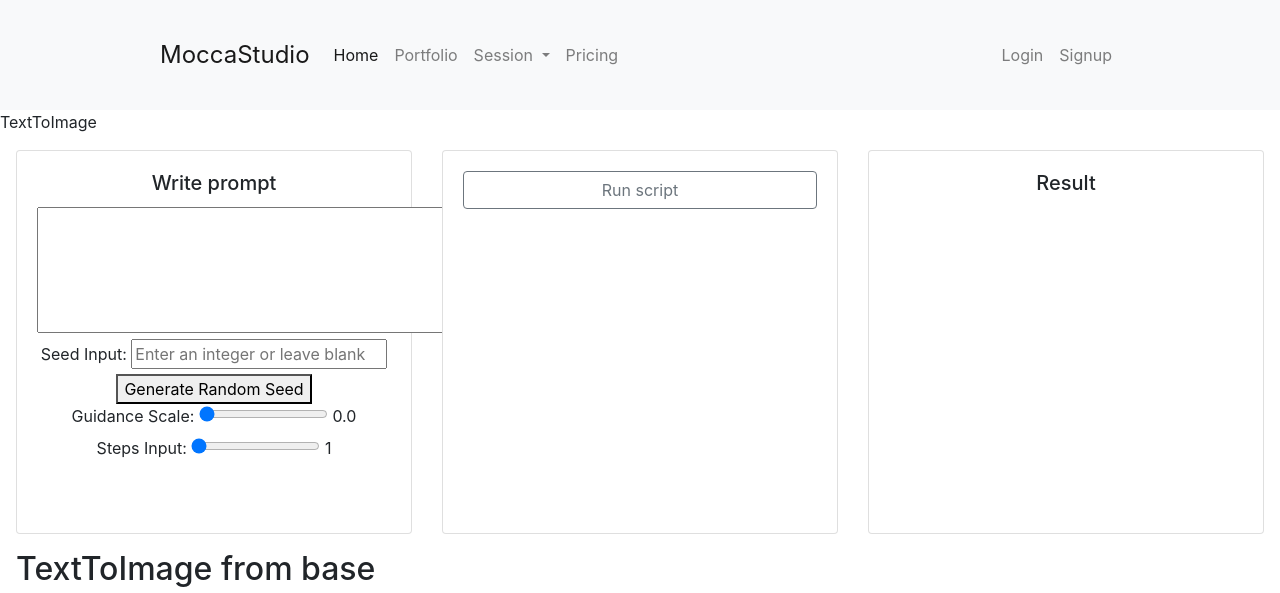
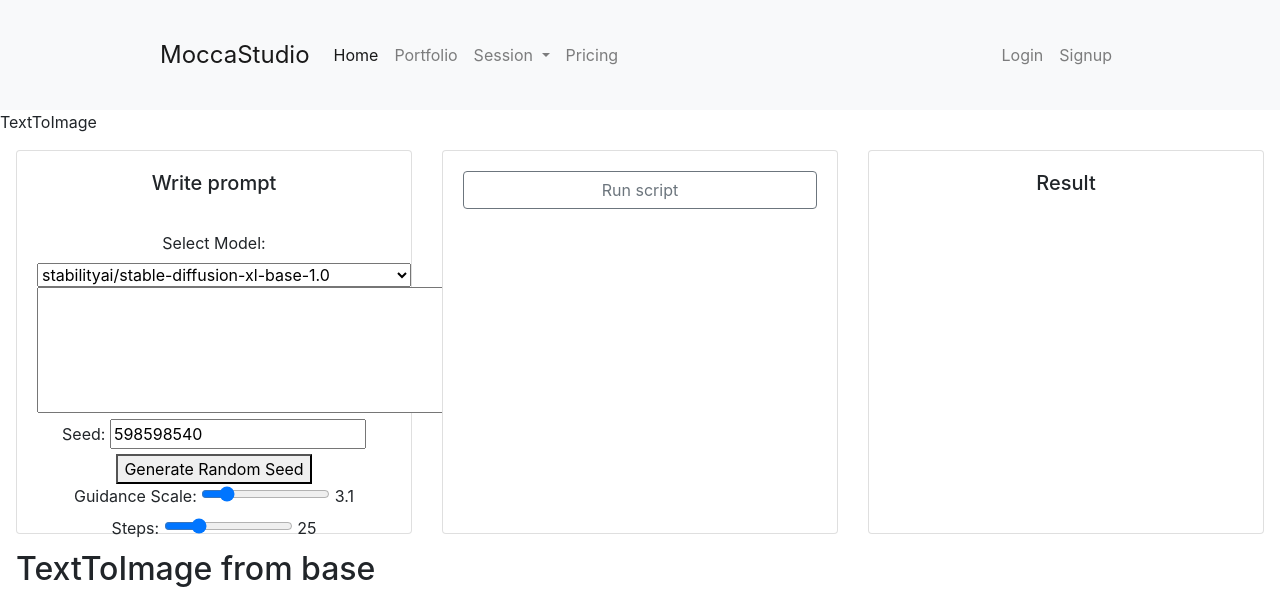
Before and after one commit to matorolll/inzynierka, a Django app: page /gan_control_panel/text_to_image/ in a window 1280 px wide. Shown: the top 593 px of the page. Run offline with Django 4.2, Linux system fonts and the light colour scheme; data comes from the database, SQL or seed files in the repository; both versions use the stored data as it was after the commit; some libraries are stand-ins or nearby versions.

Commit message:
Adding model change to tti

```diff
--- a/gan/templates/gan/control_panel/text_to_image.html
+++ b/gan/templates/gan/control_panel/text_to_image.html
@@ -16,19 +16,28 @@
                         <form id="myForm" method="post" action="{% url 'tti_run' %}">
                             {% csrf_token %}
                             <h5 class="card-title">Write prompt</h5>
+                            </br>
+                            <label for="model_input">Select Model:</label>
+                            <select name="model_input" id="model_input">
+                                <option value="stabilityai/stable-diffusion-xl-base-1.0">stabilityai/stable-diffusion-xl-base-1.0</option>
+                                <option value="stabilityai/stable-diffusion-2-1">stabilityai/stable-diffusion-2-1</option>
+                                <option value="runwayml/stable-diffusion-v1-5">runwayml/stable-diffusion-v1-5</option>
+                                <option value="kandinsky-community/kandinsky-2-2-decoder">kandinsky-community/kandinsky-2-2-decoder</option>
+                            </select>
+                            </br>
                             <textarea name="text_input" rows="5" cols="60" required></textarea>
                             </br>
-                            <label for="seed_input">Seed Input:</label>
-                            <input type="number" name="seed_input" id="seed_input" placeholder="Enter an integer or leave blank for random">
+                            <label for="seed_input">Seed:</label>
+                            <input type="number" name="seed_input" id="seed_input" value="598598540">
                             <button type="button" onclick="generateRandomSeed()">Generate Random Seed</button>
                             </br>
                             <label for="guidance_scale_input">Guidance Scale:</label>
-                            <input type="range" name="guidance_scale_input" id="guidance_scale_input" min="0.0" max="20.0" step="0.1" value="0.0">
-                            <output for="guidance_scale_input">0.0</output>
+                            <input type="range" name="guidance_scale_input" id="guidance_scale_input" min="0.0" max="20.0" step="0.1" value="3.1">
+                            <output for="guidance_scale_input">3.1</output>
                             </br>
-                            <label for="steps_input">Steps Input:</label>
-                            <input type="range" name="steps_input" id="steps_input" min="1" max="100" value="1">
-                            <output for="steps_input">1</output>
+                            <label for="steps_input">Steps:</label>
+                            <input type="range" name="steps_input" id="steps_input" min="1" max="100" value="25">
+                            <output for="steps_input">25</output>
                         </form>
                     </div>
                 </div>
@@ -84,12 +93,8 @@
         texttoimage.style = 'max-height: 100px';
         document.getElementById('texttoimage_image_from_base').appendChild(texttoimage);
     })
-            .catch(error => {
-                console.error('Error:', error);
-            });
+    .catch(error => { console.error('Error:', error)});
 }
-
-
 
 function generateRandomSeed() {
     var randomSeed = Math.floor(Math.random() * 1000000000) + 1;
--- a/gan/views.py
+++ b/gan/views.py
@@ -5,12 +5,13 @@ from main.models import Photo, Session
 from .models import esrganPhoto, texttoimagePhoto, imagetoimagePhoto
 from django.core.files.base import ContentFile
 from django.core.files.uploadedfile import InMemoryUploadedFile
+import numpy
 
 #views build
 #modules_name :
 #   _view - views of modules site
 #   _run  - checking post, running script ,returning json
-#   _script  - load heavy modules, executing heavy script, returning image
+#   _script  - load heavy modules, executing heavy script, returning and saving image
 #   _delete_all_photos  - delete all photos from models and databse
 
 def gan_control_panel_view(request):
@@ -48,7 +49,7 @@ def esrgan_run(request):
 
 def esrgan_script(input_image):
     #modules in function will lag single image, drop to start to transfer lag to overall entire app
-    import glob, cv2, torch, numpy
+    import glob, cv2, torch
     from gan.programs.ESRGAN.RRDBNet_arch import RRDBNet #it might lag
 
     model_path = 'gan/programs/ESRGAN/models/RRDB_ESRGAN_x4.pth'
@@ -106,27 +107,34 @@ def tti_run(request):
         seed = int(request.POST.get('seed_input'))
         guidance_scale = float(request.POST.get('guidance_scale_input'))
         steps = int(request.POST.get('steps_input'))
+        model = request.POST.get('model_input')
 
-
-        new_photo = tti_script(text_input, seed, guidance_scale, steps)
+        new_photo = tti_script(text_input, seed, guidance_scale, steps, model)
         return JsonResponse({'changed_image_url': new_photo.image.url})
     return HttpResponseBadRequest('Invalid request')
 
-def tti_script(text_input, seed, guidance_scale, steps):
+def tti_script(text_input, seed, guidance_scale, steps, model):
     import torch, cv2
-    from diffusers import StableDiffusionPipeline, StableDiffusionXLPipeline
-    import numpy as np
+    from diffusers.utils import make_image_grid
 
     torch.manual_seed(seed)
-    #model_id = "runwayml/stable-diffusion-v1-5"
-    model_id = "stabilityai/stable-diffusion-2-1"
-    #pipe = StableDiffusionPipeline.from_pretrained(model_id, torch_dtype=torch.float16, revision="fp16")
-    pipe = StableDiffusionPipeline.from_pretrained(model_id, torch_dtype=torch.float16).to('cuda')
+    if model == "stabilityai/stable-diffusion-xl-base-1.0":
+        from diffusers import StableDiffusionXLPipeline
+        pipe = StableDiffusionXLPipeline.from_pretrained(model, torch_dtype=torch.float16)
+    elif model == "kandinsky-community/kandinsky-2-2-decoder":
+        from diffusers import AutoPipelineForText2Image
+        pipe = AutoPipelineForText2Image.from_pretrained(model, torch_dtype=torch.float16)
+    else:
+        from diffusers import StableDiffusionPipeline
+        pipe = StableDiffusionPipeline.from_pretrained(model, torch_dtype=torch.float16)
+
+    pipe.to('cuda')
+
     #can comment xformers
     pipe.enable_xformers_memory_efficient_attention()
 
     #turning to np array
-    image = np.array(pipe(text_input, guidance_scale=guidance_scale, num_inference_steps = steps).images[0])
+    image = numpy.array(pipe(text_input, guidance_scale=guidance_scale, num_inference_steps = steps).images[0])
 
     #fixing colors
     if len(image.shape) == 2:
@@ -183,7 +191,6 @@ def iti_script(photo, strength, text_input):
         import torch, cv2
         from diffusers import AutoPipelineForImage2Image
         from diffusers.utils import make_image_grid, load_image
-        import numpy as np
 
         pipe = AutoPipelineForImage2Image.from_pretrained(
             "runwayml/stable-diffusion-v1-5", torch_dtype=torch.float16, variant="fp16", use_safetensors=None, safety_checker = None
@@ -194,10 +201,10 @@ def iti_script(photo, strength, text_input):
         init_image = load_image(photo.image.path)
 
         #turning to np array
-        image = np.array(pipe(text_input, init_image, strength, guidance_scale=16.0).images[0])
+        image = numpy.array(pipe(text_input, init_image, strength, guidance_scale=16.0).images[0])
         #The guidance_scale parameter is used to control how closely aligned the generated image and text prompt are.
         #A higher guidance_scale value means your generated image is more aligned with the prompt,
-        # while a lower guidance_scale value means your generated image has more space to deviate from the prompt.
+        #while a lower guidance_scale value means your generated image has more space to deviate from the prompt.
 
         #fixing colors
         if len(image.shape) == 2:
@@ -227,7 +234,7 @@ def iti_delete_all_photos(request):
 
 
 
-#help function
+#assistance function
 def check_image_model(photo_model, photo_id):
     if photo_model == 'Photo': photo = get_object_or_404(Photo, id=photo_id)
     elif photo_model == 'texttoimagePhoto': photo = get_object_or_404(texttoimagePhoto, id=photo_id)
```
Also changed, not shown: db.sqlite3, media/gan_photos/texttoimage/car_scirocco_in_drift_tandem_aqSlf2E.png (added), media/gan_photos/texttoimage/car_scirocco_in_drift_tandem_pHmRuyl.png (added), media/gan_photos/texttoimage/scirocco_3_modern_style_cinematic.png (added), media/gan_photos/texttoimage/scirocco_3_modern_style_cinematic_Kypk7Kk.png (added), media/gan_photos/texttoimage/scirocco_car_in_tandem_drift.png (added), media/gan_photos/texttoimage/scirocco_car_in_tandem_drift_3dGI5WA.png (added), media/gan_photos/texttoimage/scirocco_car_in_tandem_drift_AeuH3h1.png (added), media/gan_photos/texttoimage/scirocco_car_in_tandem_drift_ivVeJeB.png (added), 3 other files. Lines whose indentation alone changed are shown as unchanged.
